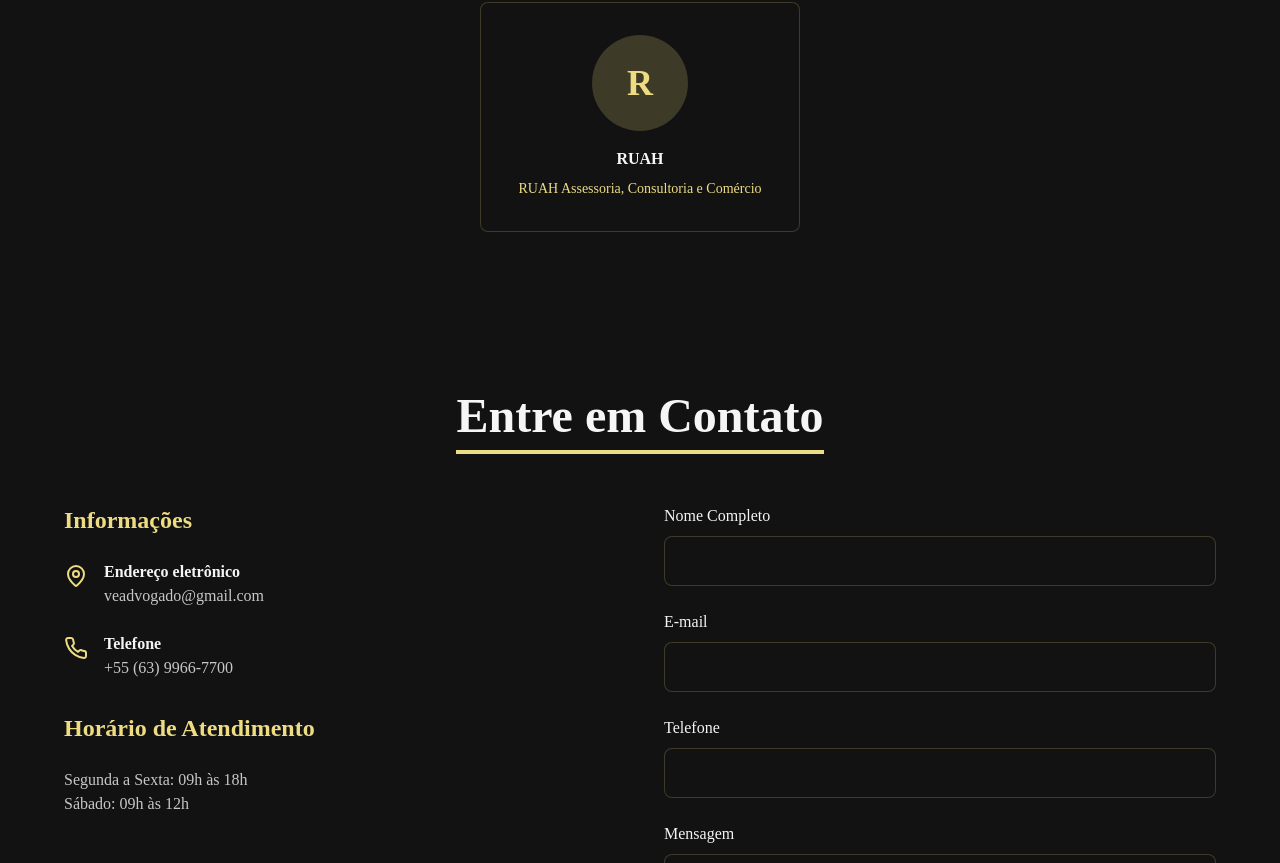
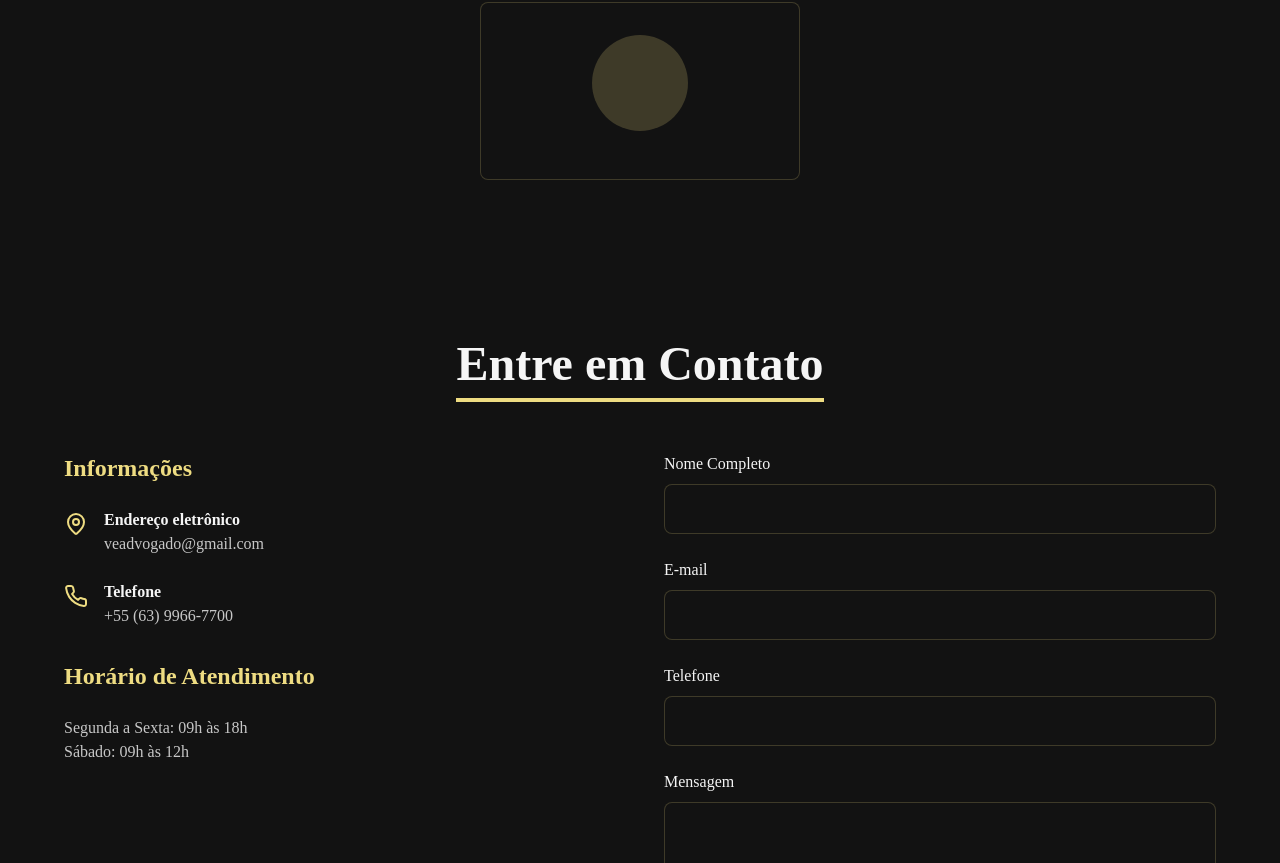
Before and after one commit to Edudx890/bignardi, a Next.js app: page / in a window 1280 px wide. Shown: the part 3711-4574 px from the top of the page. Built offline with nearby package versions, Linux system fonts and the light colour scheme.

Commit message:
Delet parceiro ruah

```diff
--- a/components/parceiros.tsx
+++ b/components/parceiros.tsx
@@ -1,6 +1,6 @@
 export function Parceiros() {
   const parceiros = [
-    { id: 1, nome: "RUAH", descricao: "RUAH Assessoria, Consultoria e Comércio" },
+    { id: 1, nome: "", descricao: "" },
   ]
 
   return (
```
